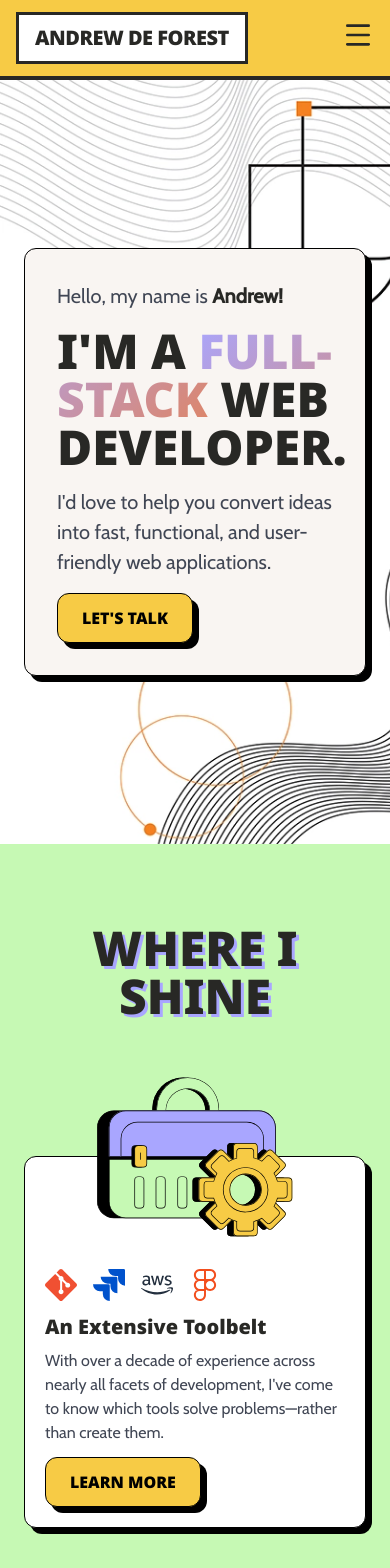
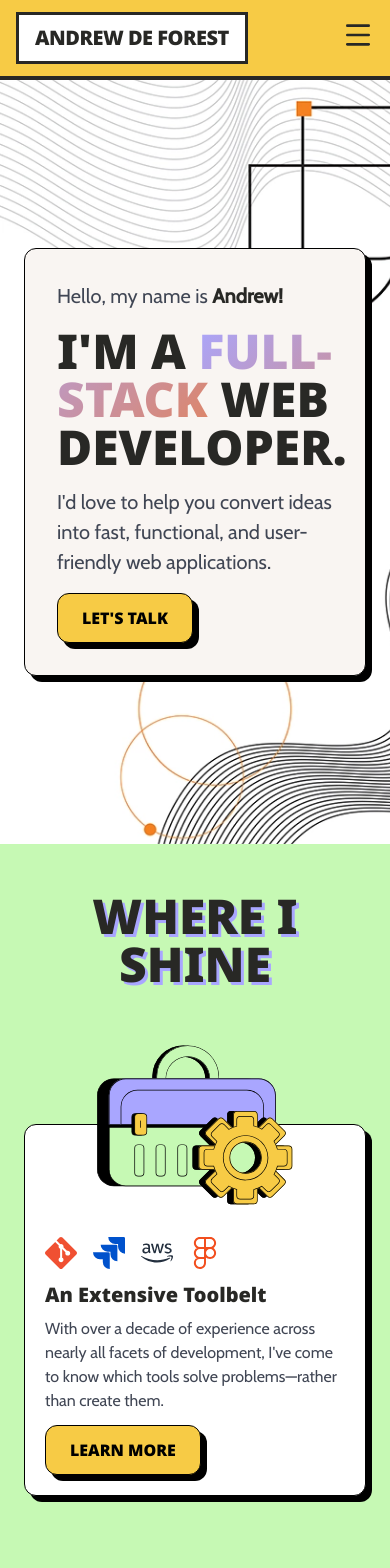
Before and after one commit to andydeforest/andydeforest.dev, a Nuxt app: page / in a window 390 px wide. Shown: the top 1568 px of the page. Built offline with nearby package versions, Linux system fonts and the light colour scheme.

Commit message:
small mobile tweaks

```diff
--- a/assets/scss/_typography.scss
+++ b/assets/scss/_typography.scss
@@ -44,7 +44,7 @@ li {
 }
 
 .section-title {
-  padding: 2rem 0;
+  padding-bottom: 2rem;
 
   @include bulmaMixins.desktop {
     padding: 4rem 0;
--- a/components/home/ShineSection.vue
+++ b/components/home/ShineSection.vue
@@ -174,7 +174,7 @@
 
     &__list-item {
       display: flex;
-      gap: 0.5rem;
+      gap: 1rem;
       font-size: 1.5rem;
       font-weight: 300;
       text-align: left;
@@ -182,11 +182,14 @@
 
       span {
         display: flex;
-        align-items: center;
+        align-items: flex-start;
+
+        @include mixins.desktop {
+          align-items: center;
+        }
       }
 
       @include mixins.desktop {
-        gap: 1rem;
         font-size: 2rem;
       }
     }
```
